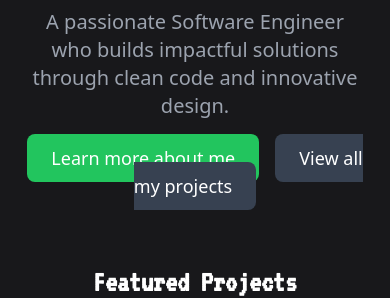
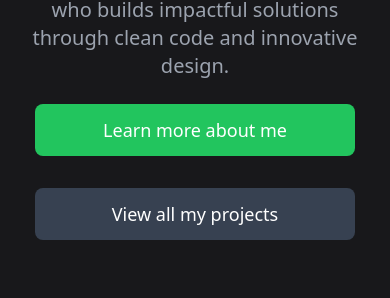
Before and after one commit to nachohc04/portfolio-client, a React (Vite) app: page / in a window 390 px wide. Shown: the part 216-514 px from the top of the page. Built offline with nearby package versions, Linux system fonts and the light colour scheme; no server answers.

Commit message:
home button's positioning and responsiveness fixed

```diff
--- a/src/pages/Home.jsx
+++ b/src/pages/Home.jsx
@@ -29,19 +29,23 @@ const HomePage = () => {
         <p className="text-xl md:text-2xl text-gray-400 mb-6">
           A passionate Software Engineer who builds impactful solutions through clean code and innovative design.
         </p>
-        <div className="space-x-4">
+        <div className="grid grid-cols-1 md:grid-cols-2 gap-8">
+          <div className="flex justify-center md:justify-end">
             <Link
               to="/about"
-            className="bg-green-500 px-6 py-3 text-lg rounded-lg hover:bg-green-600 transition"
+              className="bg-green-500 px-6 py-3 text-lg rounded-lg hover:bg-green-600 transition w-80"
             >
               Learn more about me
             </Link>
+          </div>
+          <div className="flex justify-center md:justify-start">
             <Link
               to="/projects"
-            className="bg-gray-700 px-6 py-3 text-lg rounded-lg hover:bg-gray-600 transition"
+              className="bg-gray-700 px-6 py-3 text-lg rounded-lg hover:bg-gray-600 transition w-80"
             >
               View all my projects
             </Link>
+          </div>
         </div>
       </header>
 
```
Also changed, not shown: 1 other file (tests, documents, lock files or other folders). Lines whose indentation alone changed are shown as unchanged.
